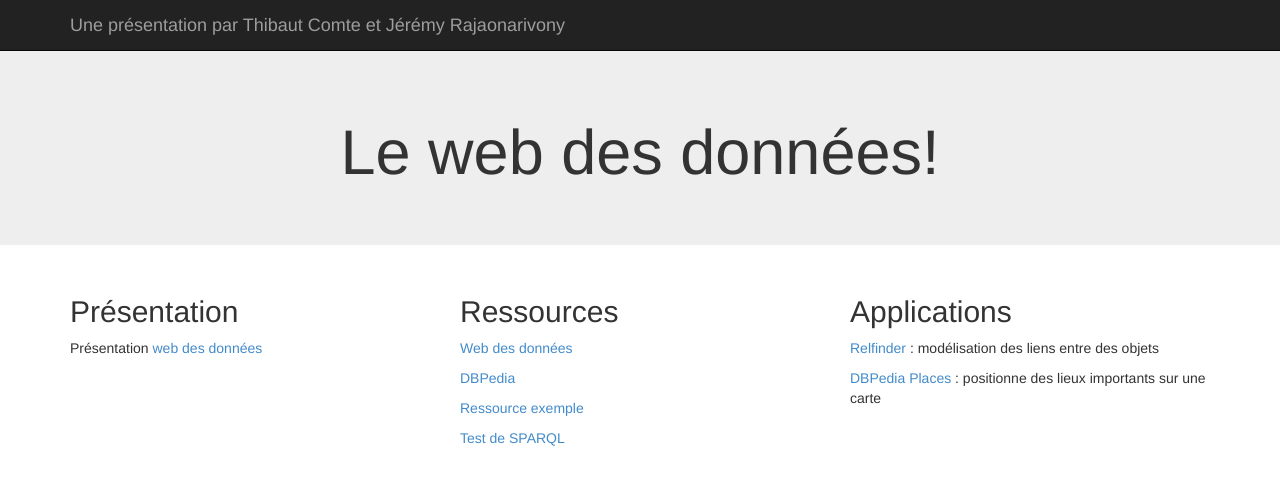
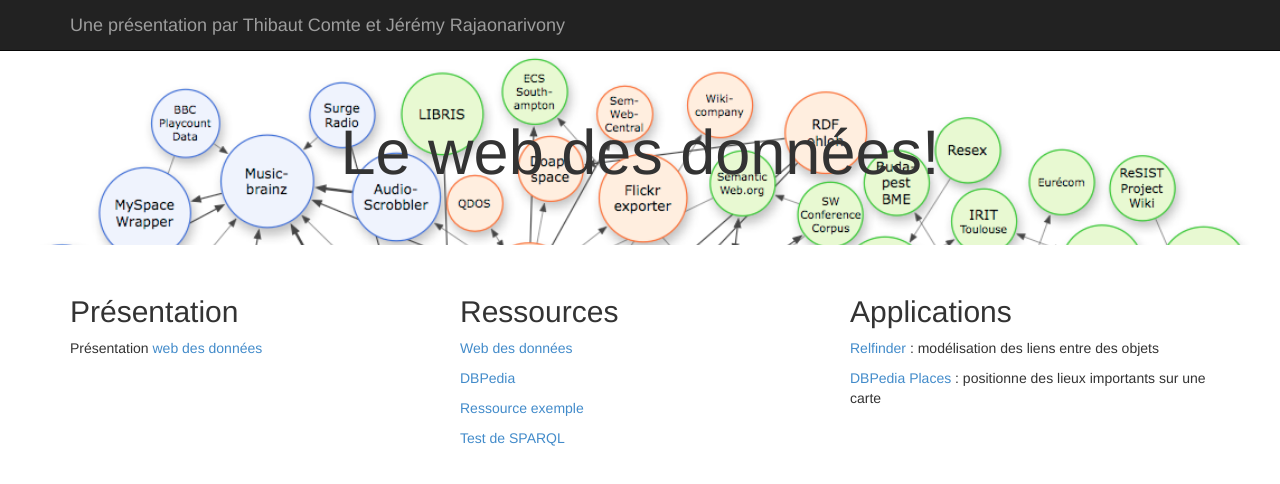
Before and after one commit to tcomte/dataweb, a plain HTML site: page index.html in a window 1280 px wide. Drawn offline with Linux system fonts and the light colour scheme.

Commit message:
add image

```diff
--- a/css/jumbotron.css
+++ b/css/jumbotron.css
@@ -3,3 +3,8 @@
   padding-top: 50px;
   padding-bottom: 20px;
 }
+
+.jumbotron{
+	background: url('../img/linkedata.png') no-repeat;
+    background-size: 100%;
+}
```
